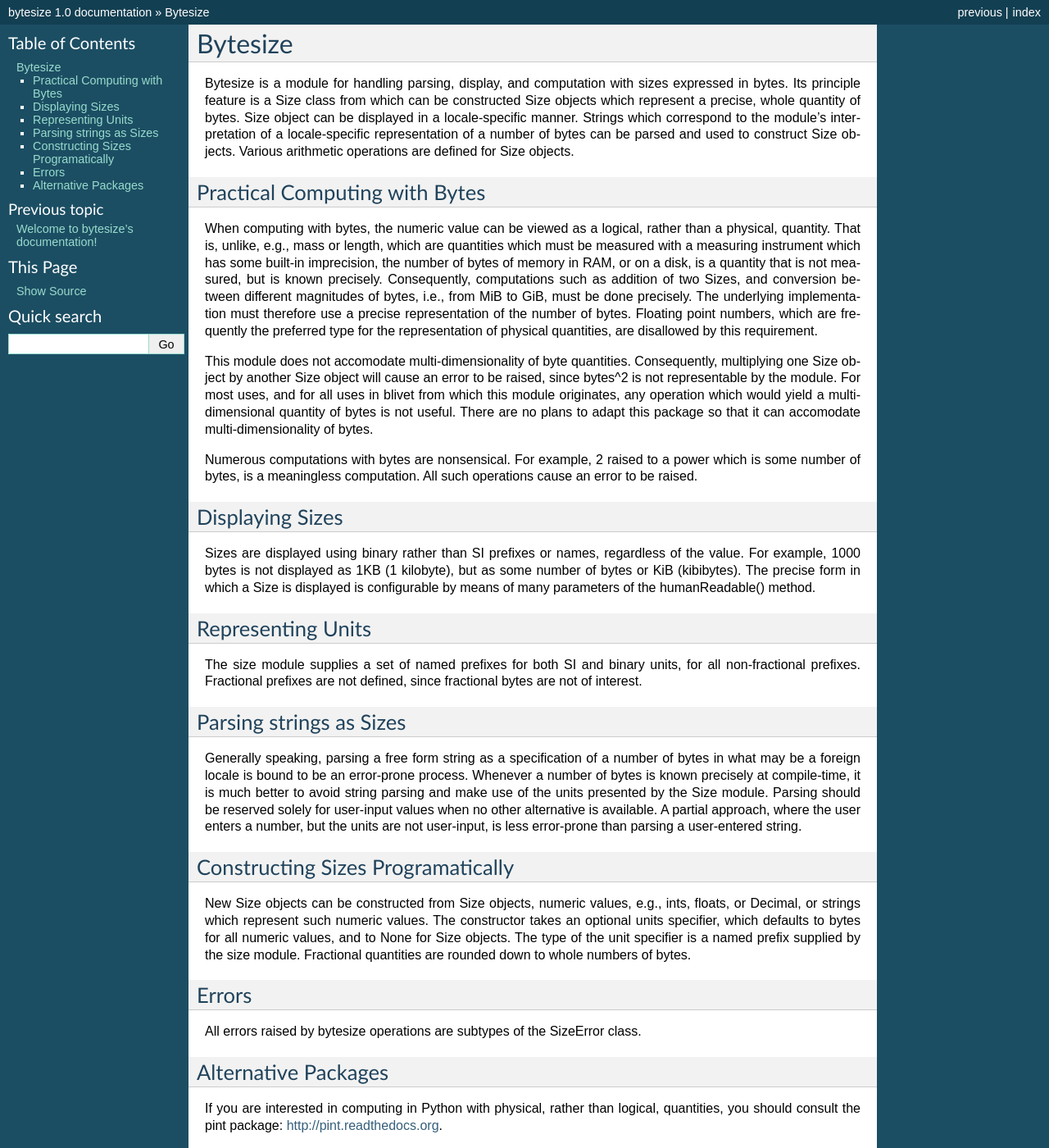
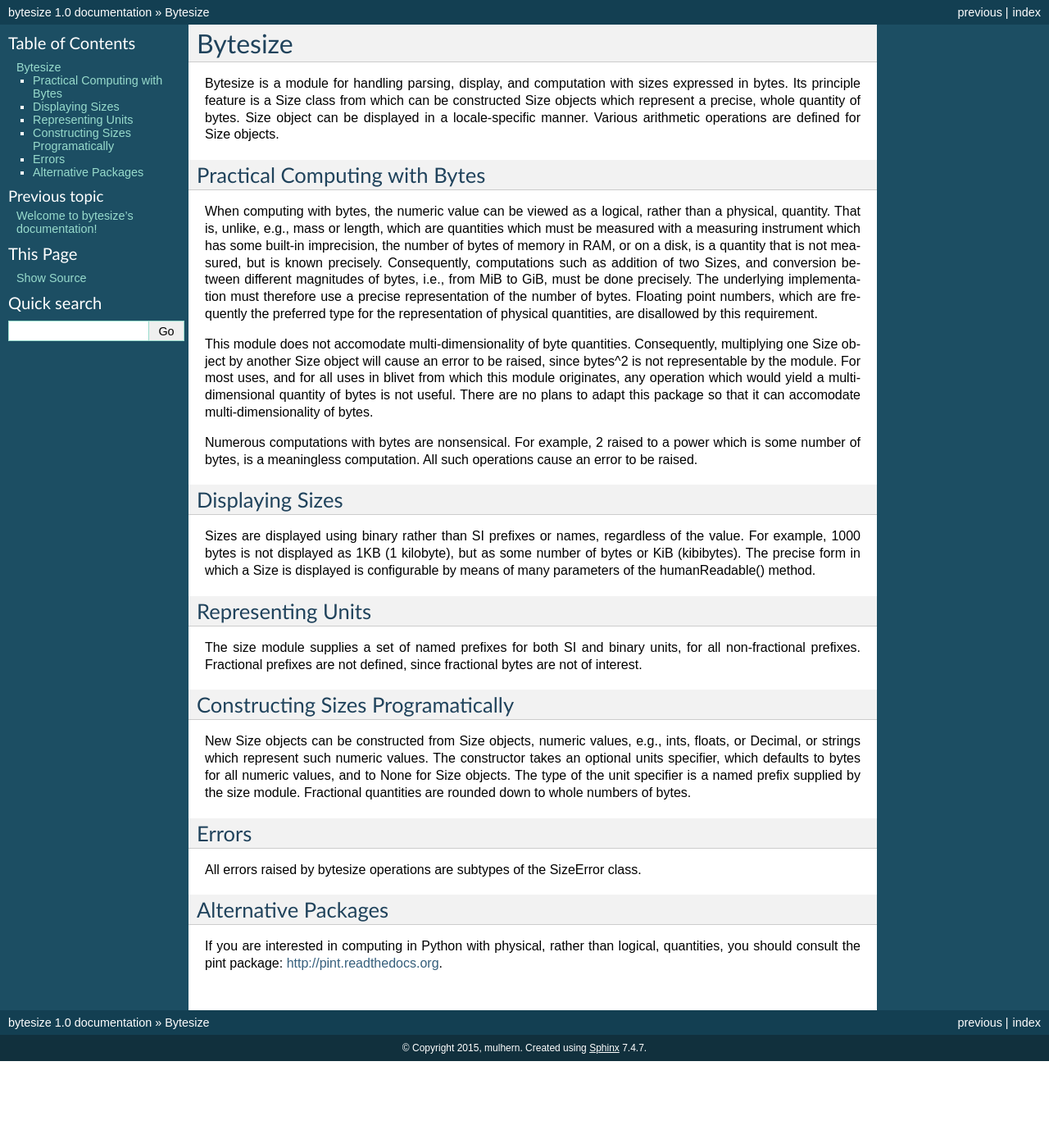
Before and after one commit to mulkieran/bytesize, a Sphinx documentation site: the page built from doc/intro.rst, in a window 1280 px wide and 1400 px high. Shown: the whole window at 82% size. Built offline with Sphinx 7.4.7, drawn with Linux system fonts in a browser that asks for light colours; pages that are not in the unit, such as notebooks, are missing from menus.

Commit message:
Remove mention of parsing strings and locales from docs.
Locales are not supported in the current implementation.

Signed-off-by: mulhern <amulhern@redhat.com>

```diff
--- a/doc/intro.rst
+++ b/doc/intro.rst
@@ -5,9 +5,7 @@
 sizes expressed in bytes. Its principle feature is a Size class from
 which can be constructed Size objects which represent a precise, whole
 quantity of bytes. Size object can be displayed in a locale-specific manner.
-Strings which correspond to the module's interpretation of a locale-specific
-representation of a number of bytes can be parsed and used to construct
-Size objects. Various arithmetic operations are defined for Size objects.
+Various arithmetic operations are defined for Size objects.
 
 Practical Computing with Bytes
 ------------------------------
@@ -50,17 +48,6 @@
 for all non-fractional prefixes. Fractional prefixes are not defined, since
 fractional bytes are not of interest.
 
-Parsing strings as Sizes
-------------------------
-Generally speaking, parsing a free form string as a specification of a number
-of bytes in what may be a foreign locale is bound to be an error-prone process.
-Whenever a number of bytes is known precisely at compile-time, it is much
-better to avoid string parsing and make use of the units presented by the
-Size module. Parsing should be reserved solely for user-input values when
-no other alternative is available. A partial approach, where the user enters
-a number, but the units are not user-input, is less error-prone than parsing
-a user-entered string.
-
 Constructing Sizes Programatically
 ----------------------------------
 New Size objects can be constructed from Size objects, numeric values, e.g.,
```
